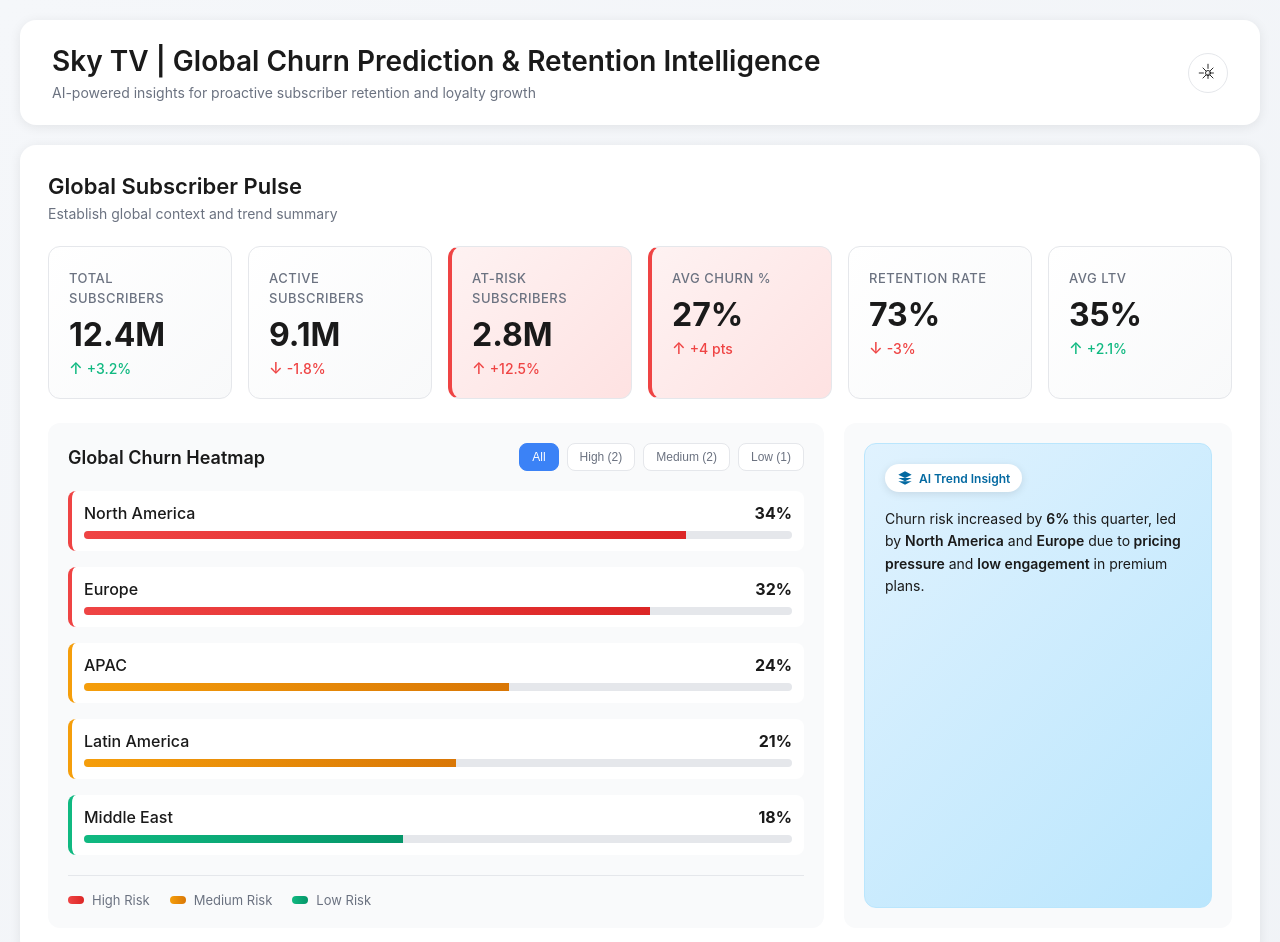
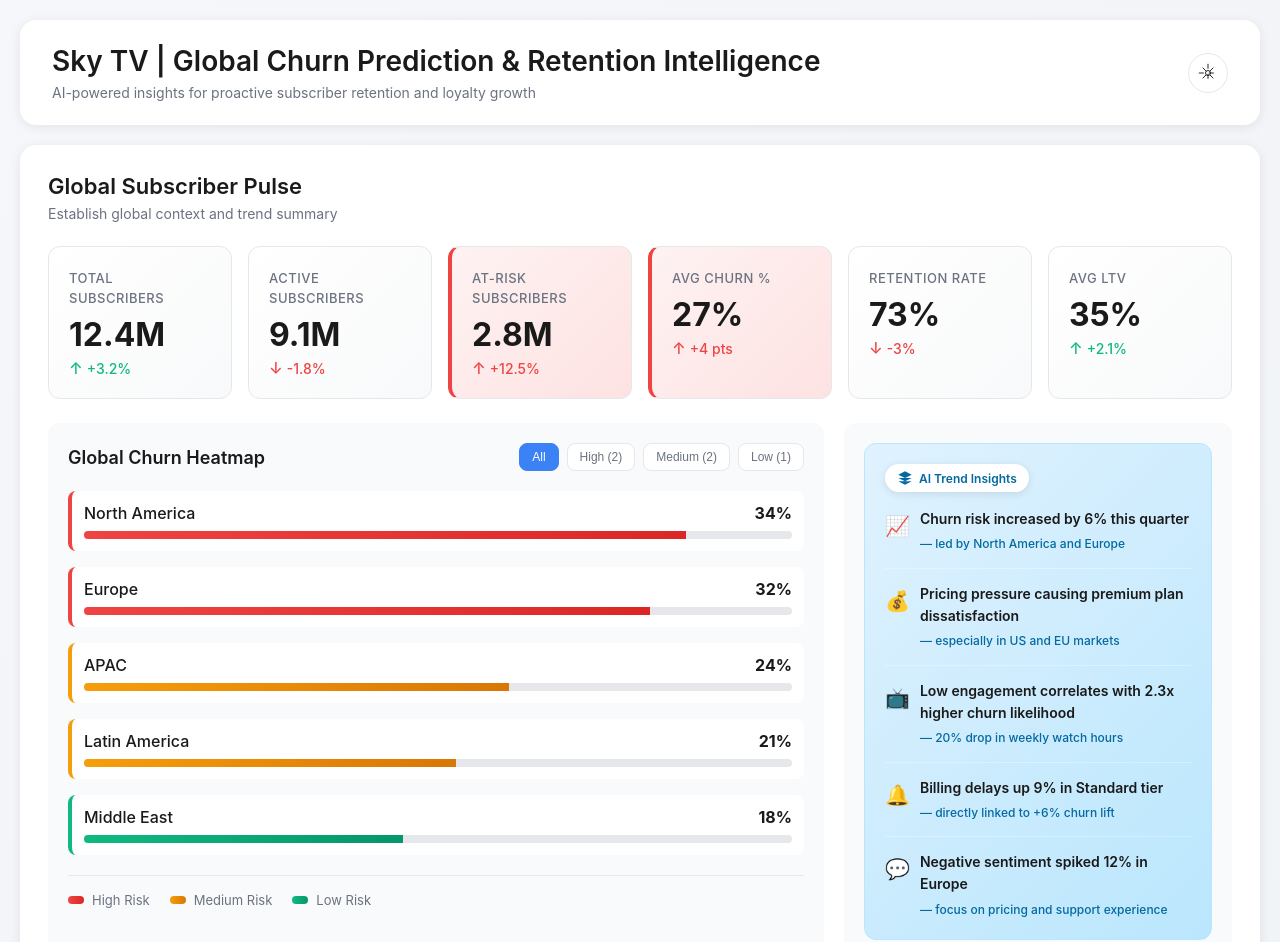
Before and after one commit to arunabh88/ChurnDashboard, a React (Vite) app: page / in a window 1280 px wide. Shown: the top 942 px of the page. Built offline with nearby package versions, Linux system fonts and the light colour scheme.

Commit message:
Show AI trend insights in bullet points format with icons

```diff
--- a/src/components/AITrendInsight.css
+++ b/src/components/AITrendInsight.css
@@ -42,3 +42,43 @@
   color: #1a1a1a;
   font-weight: 600;
 }
+
+.insight-list {
+  list-style: none;
+  padding: 0;
+  margin: 0;
+}
+
+.insight-item {
+  display: flex;
+  align-items: flex-start;
+  gap: 10px;
+  margin-bottom: 14px;
+  padding-bottom: 14px;
+  border-bottom: 1px solid rgba(255, 255, 255, 0.3);
+}
+
+.insight-item:last-child {
+  margin-bottom: 0;
+  padding-bottom: 0;
+  border-bottom: none;
+}
+
+.insight-icon {
+  font-size: 20px;
+  flex-shrink: 0;
+  margin-top: 2px;
+}
+
+.insight-text {
+  flex: 1;
+  display: flex;
+  flex-direction: column;
+  gap: 4px;
+}
+
+.insight-detail {
+  font-size: 12px;
+  color: #0369a1;
+  font-weight: 500;
+}
--- a/src/components/AITrendInsight.jsx
+++ b/src/components/AITrendInsight.jsx
@@ -2,6 +2,34 @@
 import './AITrendInsight.css'
 
 function AITrendInsight() {
+  const insights = [
+    {
+      icon: '📈',
+      text: 'Churn risk increased by 6% this quarter',
+      emphasis: 'led by North America and Europe'
+    },
+    {
+      icon: '💰',
+      text: 'Pricing pressure causing premium plan dissatisfaction',
+      emphasis: 'especially in US and EU markets'
+    },
+    {
+      icon: '📺',
+      text: 'Low engagement correlates with 2.3x higher churn likelihood',
+      emphasis: '20% drop in weekly watch hours'
+    },
+    {
+      icon: '🔔',
+      text: 'Billing delays up 9% in Standard tier',
+      emphasis: 'directly linked to +6% churn lift'
+    },
+    {
+      icon: '💬',
+      text: 'Negative sentiment spiked 12% in Europe',
+      emphasis: 'focus on pricing and support experience'
+    }
+  ]
+
   return (
     <div className="ai-insight-bubble">
       <div className="insight-header">
@@ -9,16 +37,21 @@
           <svg width="16" height="16" viewBox="0 0 24 24" fill="currentColor">
             <path d="M12 2L2 7l10 5 10-5-10-5zM2 17l10 5 10-5M2 12l10 5 10-5"/>
           </svg>
-          AI Trend Insight
+          AI Trend Insights
         </div>
       </div>
       <div className="insight-content">
-        <p>
-          Churn risk increased by <strong className="highlight">6%</strong> this quarter,
-          led by <strong>North America</strong> and <strong>Europe</strong> due to
-          <strong> pricing pressure</strong> and <strong>low engagement</strong> in
-          premium plans.
-        </p>
+        <ul className="insight-list">
+          {insights.map((insight, index) => (
+            <li key={index} className="insight-item">
+              <span className="insight-icon">{insight.icon}</span>
+              <div className="insight-text">
+                <strong>{insight.text}</strong>
+                <span className="insight-detail"> — {insight.emphasis}</span>
+              </div>
+            </li>
+          ))}
+        </ul>
       </div>
     </div>
   )
```
